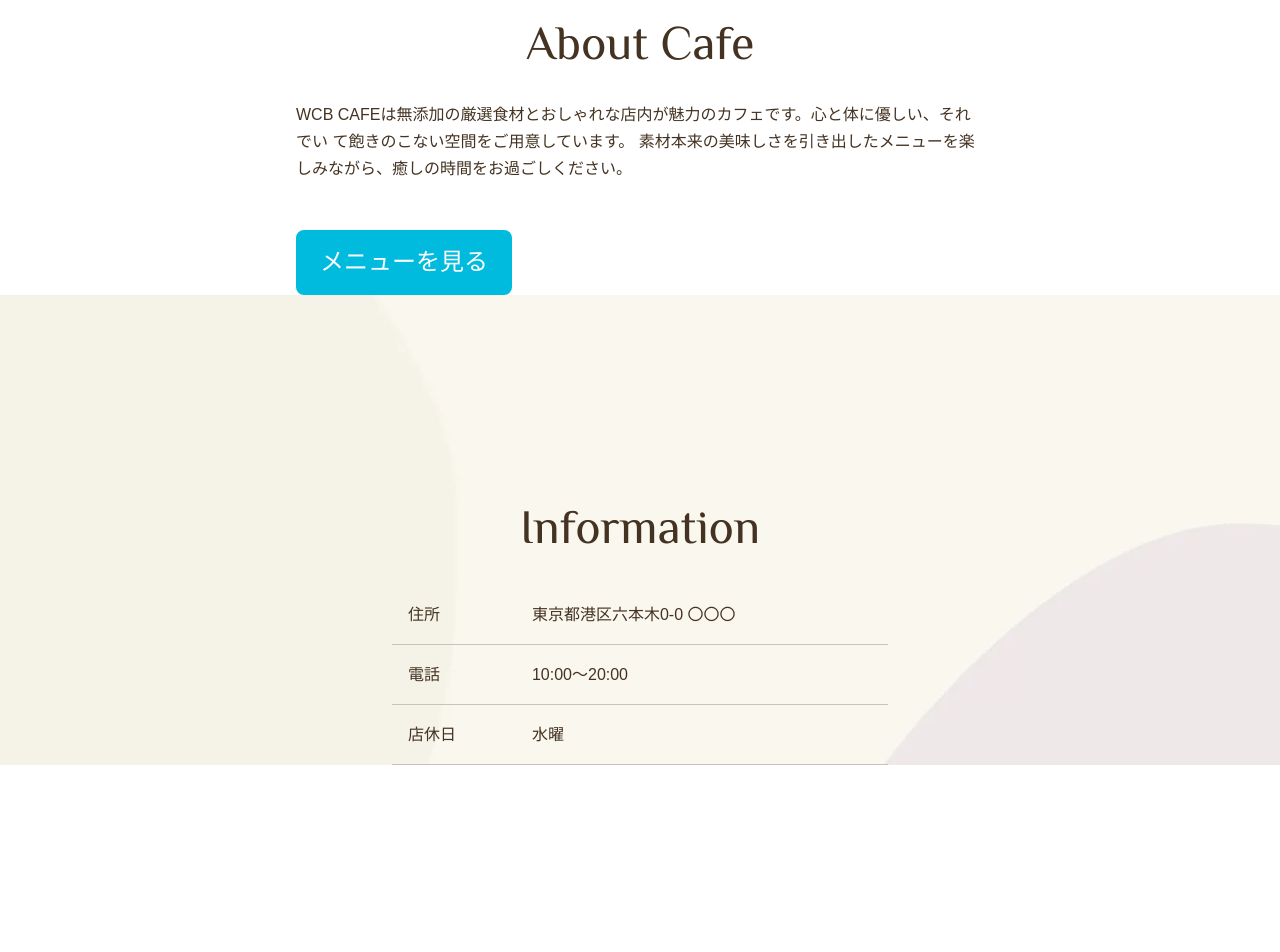
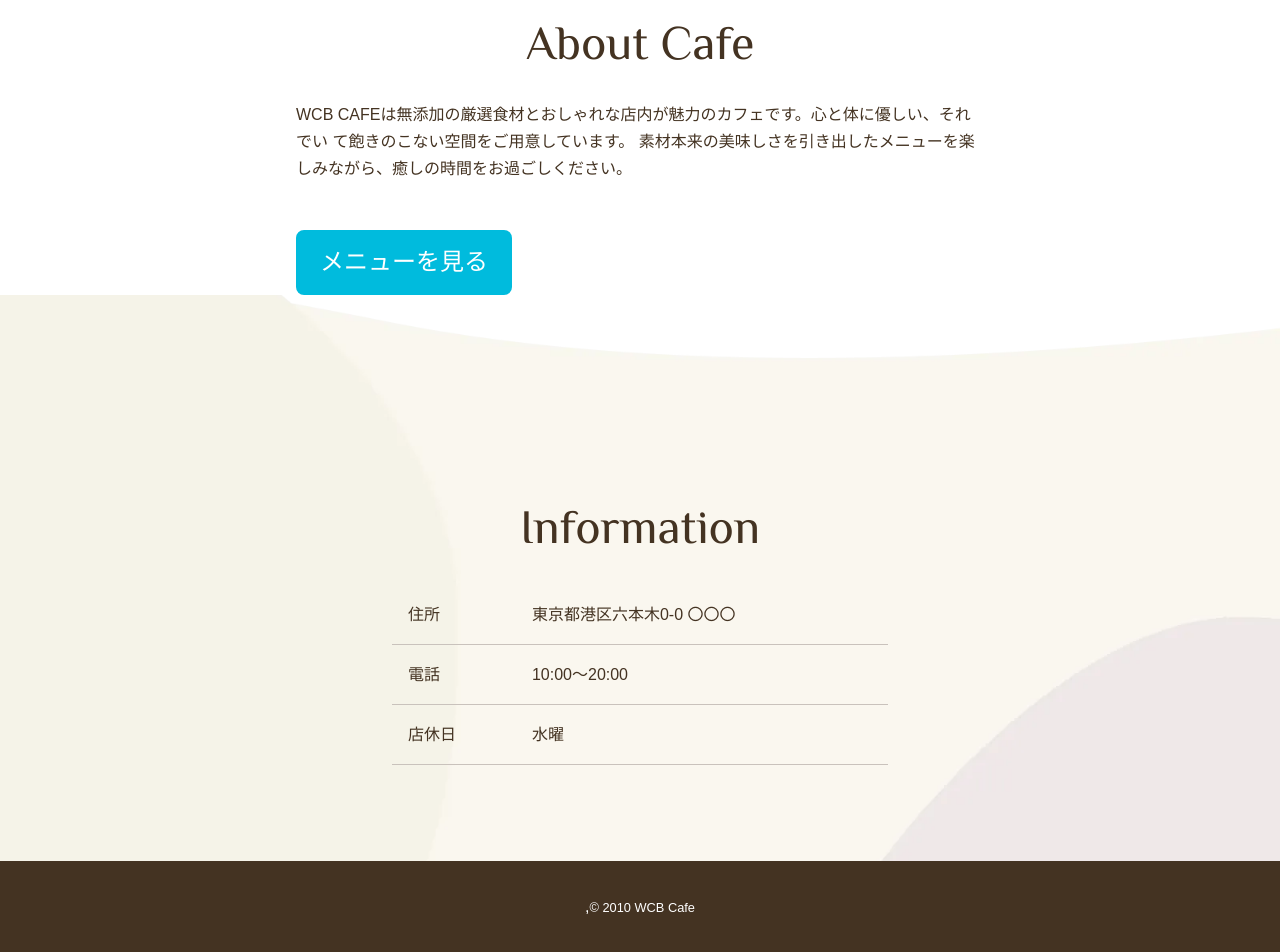
Before and after one commit to k025c0067/wcbcafe, a plain HTML site: page index.html in a window 1280 px wide. Shown: the part 845-1797 px from the top of the page. Before the commit the page ends 1610 px from the top, so only its background shows below. Drawn offline with Linux system fonts and the light colour scheme; some packages are replaced by stand-ins of ours.

Commit message:
コピーライトいれ

```diff
--- a/css/style.css
+++ b/css/style.css
@@ -121,3 +121,10 @@ img {
 .info td {
     padding: 1rem 0;
 }
+.copyright {
+    background-color: #432;
+    text-align: center;
+    padding: 2rem 0;
+    margin-top: 6rem;
+    color: #fff;
+}
--- a/index.html
+++ b/index.html
@@ -63,6 +63,9 @@
                     <td>水曜</td>
                 </tr>
             </table>
+            <div class="copyright">
+                ,<small>&copy; 2010 WCB Cafe</small>
+            </div>
         </footer>
     </body>
 </html>
```
